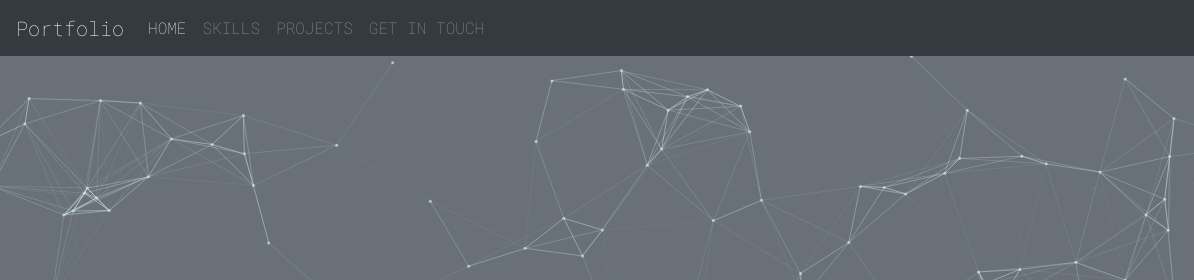
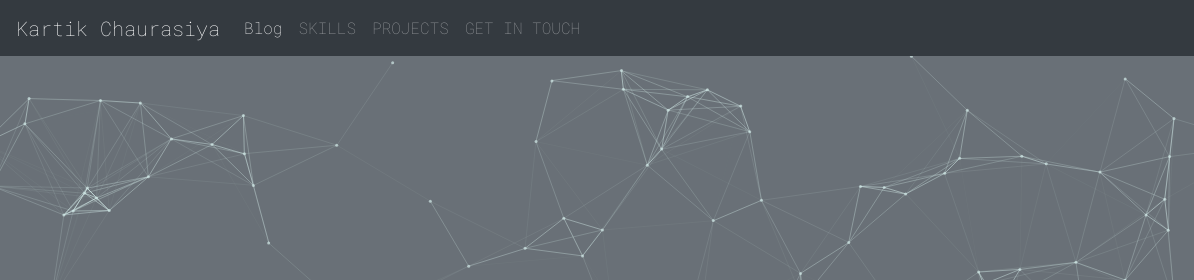
Before and after one commit to Kartik-Chaurasiya/Kartik-Chaurasiya.github.io, a plain HTML site: page index.html in a window 1280 px wide. Shown: the top 280 px of the page, 0-1194 px from the left. Drawn offline with nearby package versions, Linux system fonts and the light colour scheme.

Commit message:
Update index.html
new changes

```diff
--- a/index.html
+++ b/index.html
@@ -17,14 +17,14 @@
 <body>
     <div>
         <nav id='head-nav' class="navbar navbar-expand-lg navbar-dark bg-dark">
-            <a class="navbar-brand" href="#">Portfolio</a>
+            <a class="navbar-brand" href="#">Kartik Chaurasiya</a>
             <button class="navbar-toggler" type="button" data-toggle="collapse" data-target="#navbarNavAltMarkup"
                 aria-controls="navbarNavAltMarkup" aria-expanded="false" aria-label="Toggle navigation">
                 <span class="navbar-toggler-icon"></span>
             </button>
             <div class="collapse navbar-collapse" id="navbarNavAltMarkup">
                 <div class="navbar-nav">
-                    <a class="nav-item nav-link active" href="#">HOME <span class="sr-only">(current)</span></a>
+                    <a class="nav-item nav-link active" href="https://codeiswineblog-fsjfdaorf-kartik-chaurasiya.vercel.app/">Blog <span class="sr-only">(current)</span></a>
                     <a class="nav-item nav-link" href="#growth-bar">SKILLS</a>
                     <a class="nav-item nav-link" href="#projects">PROJECTS</a>
                     <a class="nav-item nav-link" href="#contact">GET IN TOUCH</a>
```
